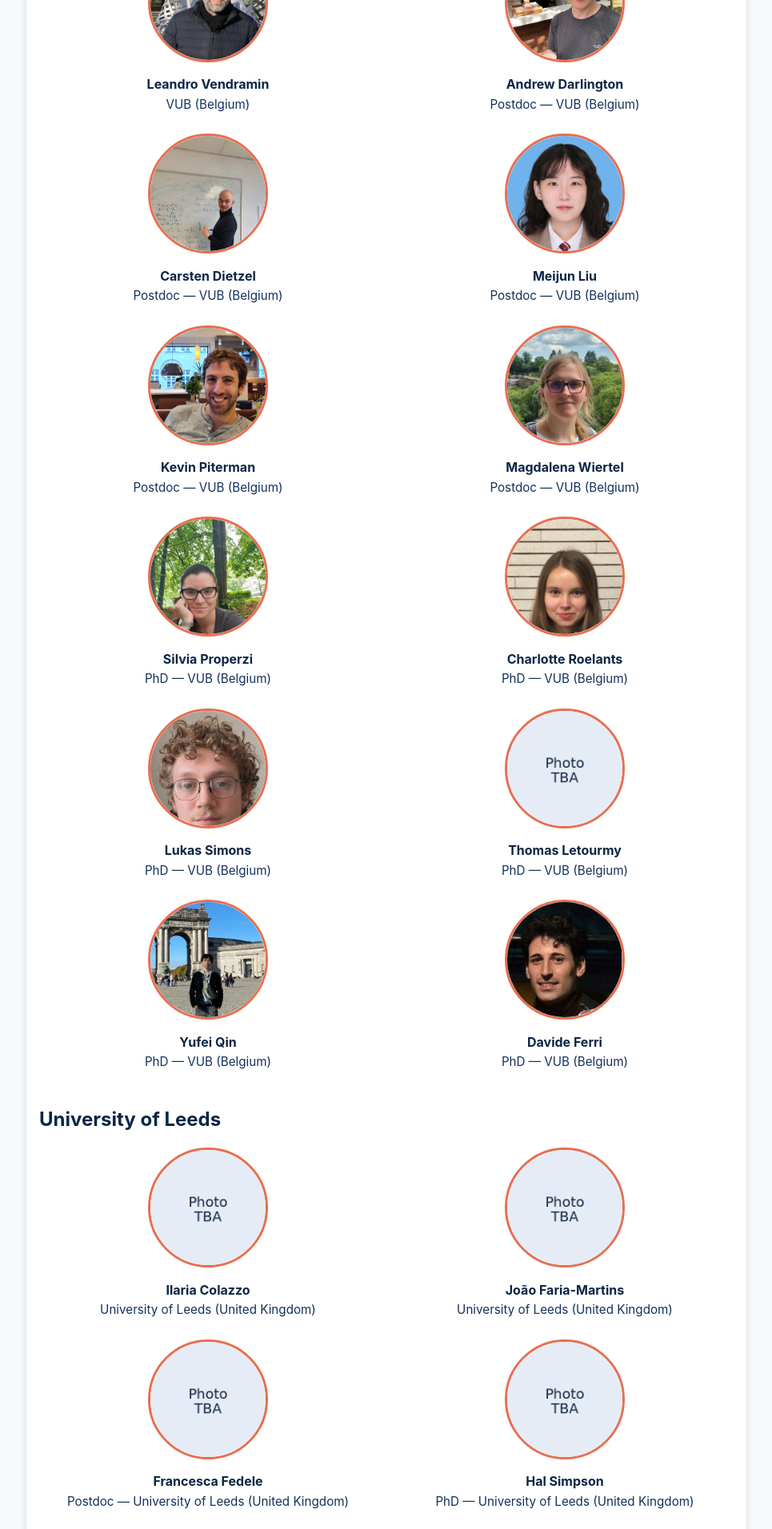
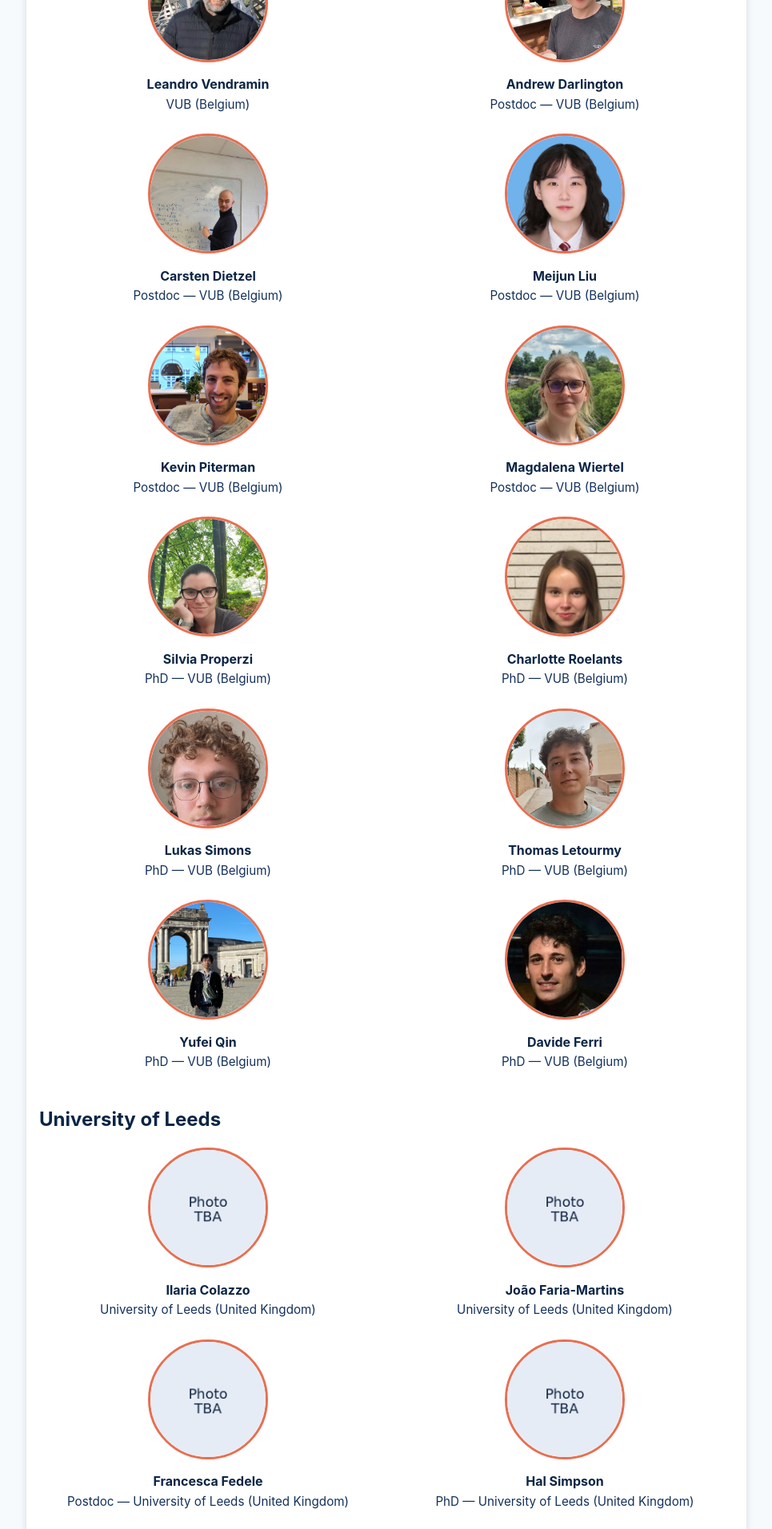
Before and after one commit to VubLeedsTopYB/VubLeedsTopYB.github.io, a Jekyll site: the page built from people.md, in a window 1280 px wide. Shown: the part 643-2555 px from the top of the page at 80% size, without its empty margins (157-1122 px from the left). Built offline with Jekyll 4.4.1, drawn with Linux system fonts in a browser that asks for light colours.

Commit message:
New picture

```diff
--- a/people.md
+++ b/people.md
@@ -65,7 +65,7 @@ title: topYB IJRG — People
       <div class="speaker-affiliation">PhD — VUB (Belgium)</div>
     </div>
     <div class="speaker">
-      <img src="img/placeholder.png" alt="Thomas Letourmy" />
+      <img src="img/thomas.jpg" alt="Thomas Letourmy" />
       <div class="speaker-name">Thomas Letourmy</div>
       <div class="speaker-affiliation">PhD — VUB (Belgium)</div>
     </div>
```
Also changed, not shown: img/thomas.jpg (added).
